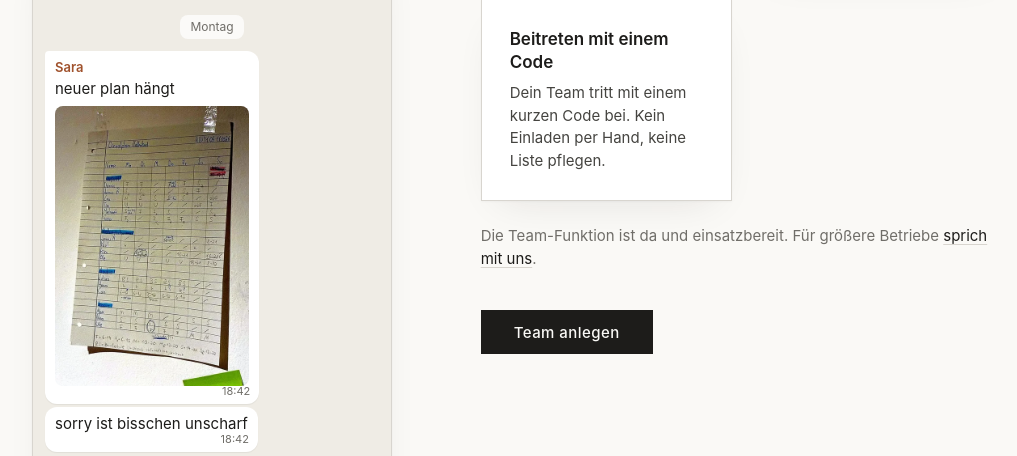
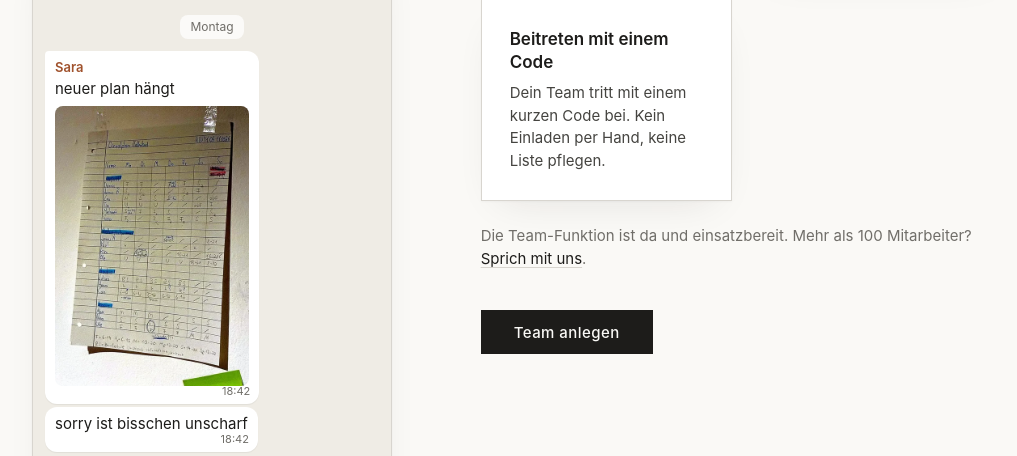
Before and after one commit to AntonB1608/schichtplan-online, a Flask app: page / in a window 1280 px wide. Shown: the part 2902-3358 px from the top of the page, without its empty margins (120-1137 px from the left). Run offline with Flask 3, Linux system fonts and the light colour scheme; some libraries are stand-ins or nearby versions.

Commit message:
Homepage: name a concrete size for the talk-to-us line

```diff
--- a/templates/homepage.html
+++ b/templates/homepage.html
@@ -237,7 +237,7 @@
       </li>
     </ul>
 
-    <p class="teams-note">Die Team-Funktion ist da und einsatzbereit. Für größere Betriebe <a href="/teams">sprich mit uns</a>.</p>
+    <p class="teams-note">Die Team-Funktion ist da und einsatzbereit. Mehr als 100 Mitarbeiter? <a href="/teams">Sprich mit uns</a>.</p>
     <a href="/register" class="btn" style="margin-top: 24px;">Team anlegen</a>
     </div>
   </div>
```
